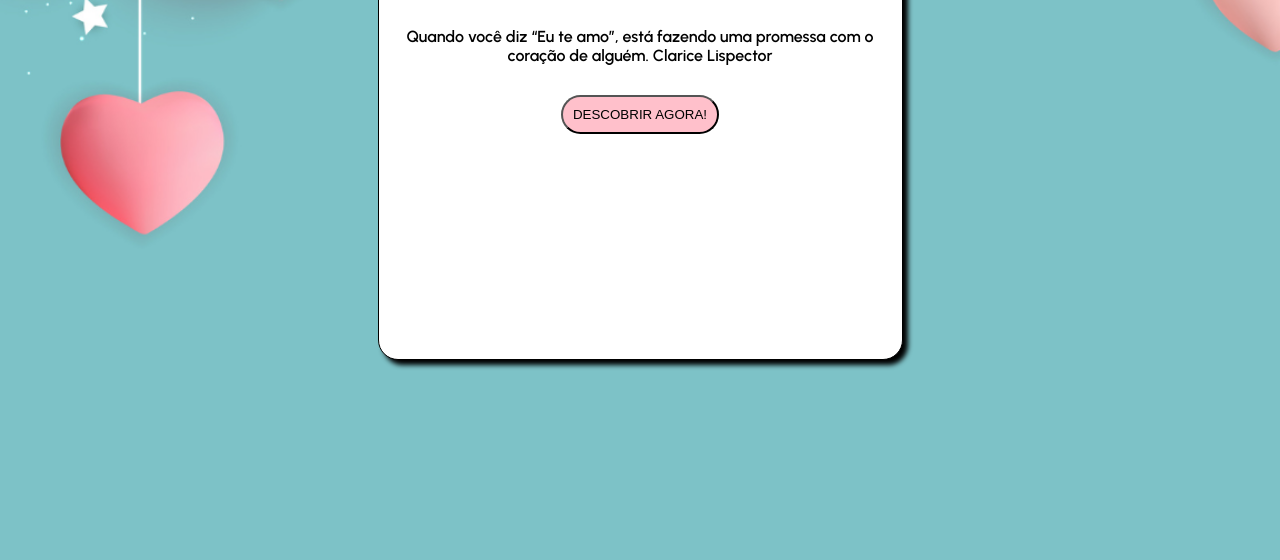
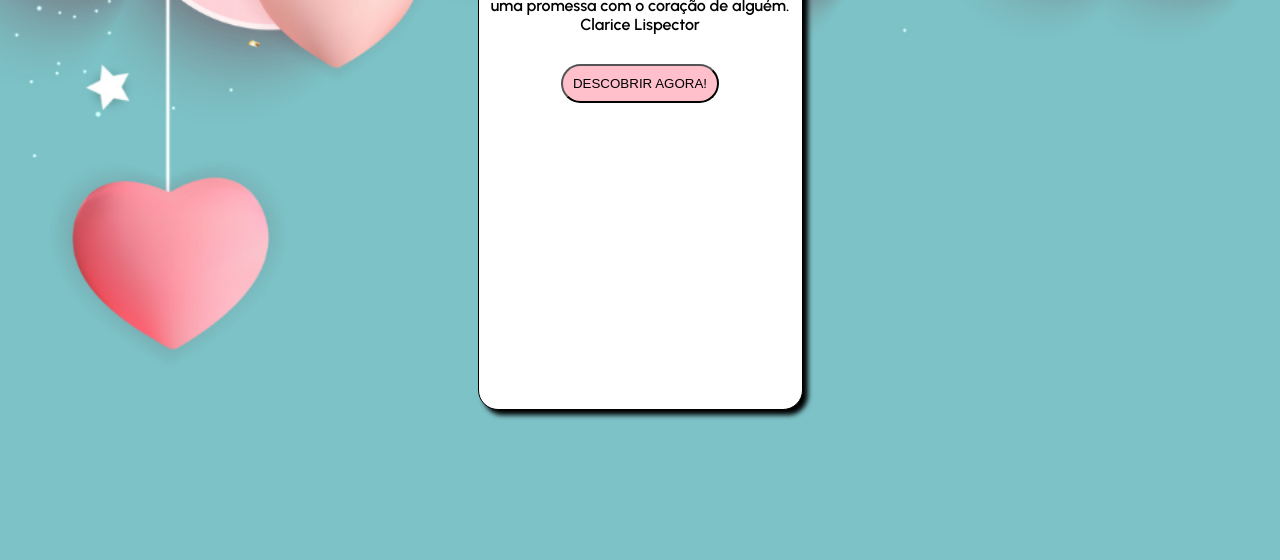
Before and after one commit to befujarra/love, a plain HTML site: page index.html in a window 1280 px wide. Shown: the part 340-900 px from the top of the page. Drawn offline with Linux system fonts and the light colour scheme.

Commit message:
Add files via upload

```diff
--- a/index.html
+++ b/index.html
@@ -15,8 +15,9 @@
         </div>
         <div class="containerContent">
           <p class="text">
-            Quando você diz “Eu te amo”, está fazendo uma promessa com o coração
-            de alguém. Clarice Lispector
+            Quando você diz “Eu te amo”, está fazendo <br />
+            uma promessa com o coração de alguém.<br />
+            Clarice Lispector
           </p>
           <button
             type="submit"
--- a/style.css
+++ b/style.css
@@ -11,7 +11,14 @@ body {
   background-repeat: no-repeat;
   background-size: cover;
 }
-@media only screen and (max-width: 600px) {
+@media screen and (min-width: 801px) {
+  body {
+    background-image: url("assets/bg-pc.png");
+    background-size: 1920px;
+  }
+}
+
+@media screen and (max-width: 800px) {
   body {
     background-image: url("assets/cell3.png");
     background-size: 900px;
@@ -26,9 +33,9 @@ img {
   text-align: center;
   border: 1px solid black;
   border-radius: 20px;
-  margin: 200px auto;
-  width: 525px;
-  height: 500px;
+  margin: 150px auto;
+  width: 325px;
+  height: 600px;
   background: white;
   box-shadow: 5px 5px 5px black;
 }
```
